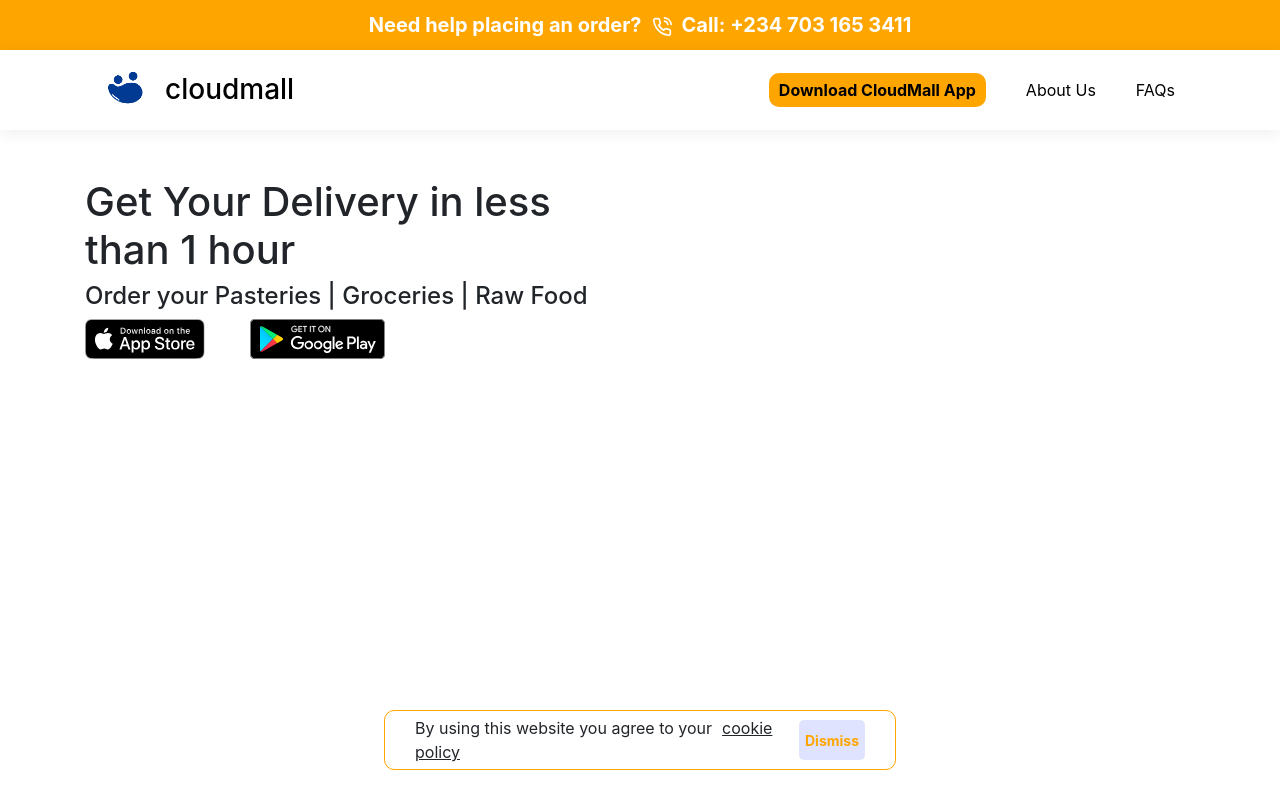
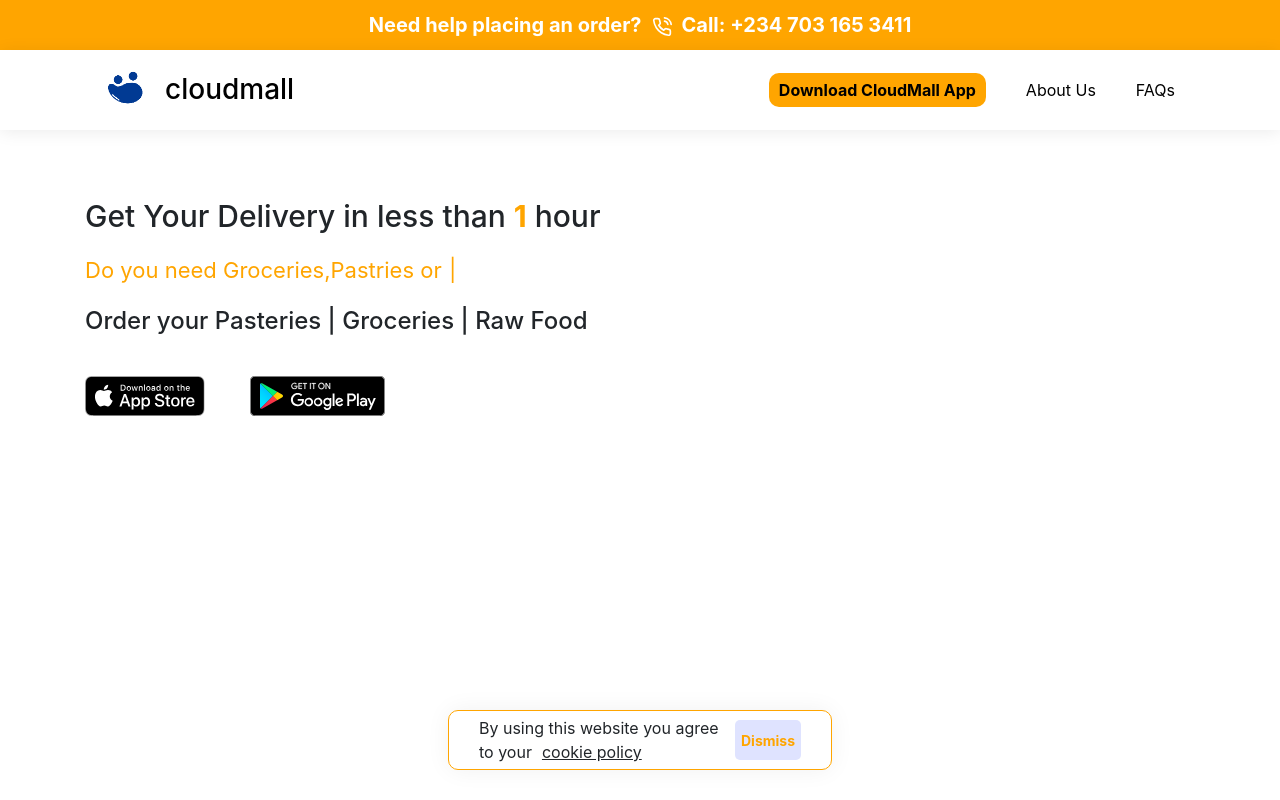
Before and after one commit to BisiDavi/cloudmall-landingpage, a Next.js app: page / in a window 1280 px wide. Built offline with nearby package versions, Linux system fonts and the light colour scheme.

Commit message:
added typewriter effect

```diff
--- a/components/Banner/MainBanner.tsx
+++ b/components/Banner/MainBanner.tsx
@@ -1,14 +1,16 @@
 import React from "react";
 import { Col, Row } from "react-bootstrap";
 import { AppstoreButton, PlaystoreButton } from "../Button";
+import TypewriterEffect from "../Typewriter";
 
 const MainBanner = () => {
     return (
         <Row>
-            <Col className="text mt-5" lg={6} xs={12}>
+            <Col className="text mt-5" lg={7} xs={12}>
                 <h1>
                     Get Your Delivery in less than <span>1</span> hour
                 </h1>
+                <TypewriterEffect />
                 <h4>Order your Pasteries | Groceries | Raw Food</h4>
 
                 <div className="download-cloudmall">
@@ -16,14 +18,25 @@
                     <PlaystoreButton />
                 </div>
             </Col>
-            <Col className="cloudmall-animation" lg={6} xs={12}></Col>
+            <Col className="cloudmall-animation" lg={5} xs={12}></Col>
             <style jsx>
                 {`
+                    h1 {
+                        font-size: 30px;
+                        margin: 20px 0px;
+                    }
+                    h4 {
+                        margin: 20px 0px;
+                    }
                     .download-cloudmall {
                         display: flex;
                         justify-content: space-between;
                         width: 300px;
-                        margin: 20px 0p;
+                        margin: 40px 0px;
+                    }
+                    span {
+                        color: orange;
+                        font-weight: bold;
                     }
                 `}
             </style>
--- a/components/Banner/Policy.tsx
+++ b/components/Banner/Policy.tsx
@@ -1,14 +1,18 @@
-import React from "react";
+import React, { useState } from "react";
 
 const Policy = () => {
-    return (
+    const [policy, setPolicy] = useState(true);
+    const hidePolicy = () => setPolicy(false);
+    return policy ? (
         <div className="policy">
             <div className="content">
                 <p>
                     By using this website you agree to your
                     <u>cookie policy</u>
                 </p>
-                <button className="dismiss">Dismiss</button>
+                <button onClick={hidePolicy} className="dismiss">
+                    Dismiss
+                </button>
             </div>
             <style jsx>
                 {`
@@ -23,12 +27,16 @@
                         position: fixed;
                         bottom: 30px;
                     }
+                    button:hover {
+                        opacity: 0.6;
+                    }
                     .content {
                         align-items: center;
                         display: flex;
                         justify-content: space-between;
                         padding: 5px 30px;
-                        width: 40%;
+                        width: 30%;
+                        box-shadow: 0 0 25px rgba(0, 0, 0, 0.06);
                         margin: auto;
                         border-radius: 10px;
                         border: 1px solid orange;
@@ -47,7 +55,7 @@
                 `}
             </style>
         </div>
-    );
+    ) : null;
 };
 
 export default Policy;
--- a/components/Header/Header.tsx
+++ b/components/Header/Header.tsx
@@ -40,6 +40,12 @@
                         cursor: pointer;
                         margin-top: 0px;
                     }
+                    li:first-child:hover {
+                        opacity: 0.5;
+                    }
+                    li:first-child:hover a {
+                        color: white;
+                    }
                     ul {
                         display: flex;
                         justify-content: space-between;
--- /dev/null
+++ b/components/Typewriter/index.tsx
@@ -0,0 +1,24 @@
+import React from "react";
+import Typewriter from "typewriter-effect";
+import styles from "../../styles/Typewriter.module.css";
+
+const TypewriterEffect = () => {
+    const data = [
+        "Do you need Groceries,Pastries or Raw Foods?",
+        "We have you covered, with our reliable delivery services",
+    ];
+
+    return (
+        <span className={styles.typewriter}>
+            <Typewriter
+                options={{
+                    strings: data,
+                    autoStart: true,
+                    loop: true,
+                }}
+            />
+        </span>
+    );
+};
+
+export default TypewriterEffect;
--- /dev/null
+++ b/index.d.ts
@@ -0,0 +1 @@
+declare module "typewriter-effect";
--- /dev/null
+++ b/styles/Typewriter.module.css
@@ -0,0 +1,4 @@
+.typewriter {
+    color: orange;
+    font-size: 22px;
+}
```
Also changed, not shown: public/site.webmanifest.
